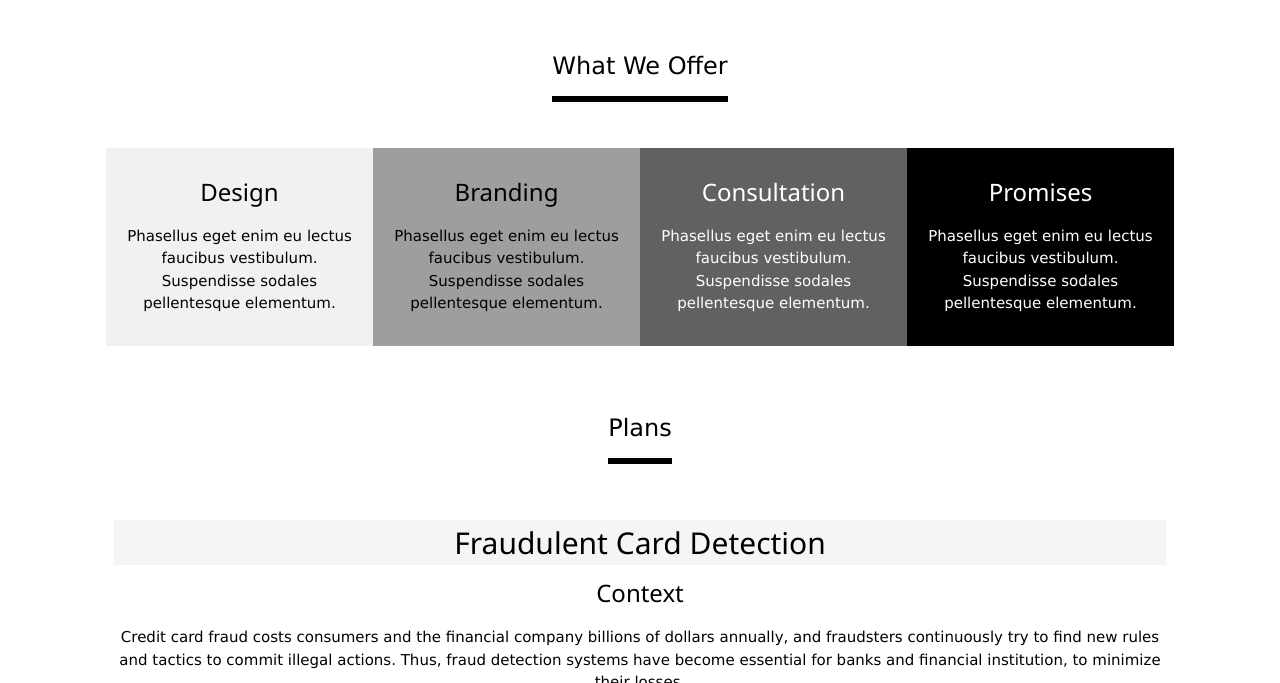
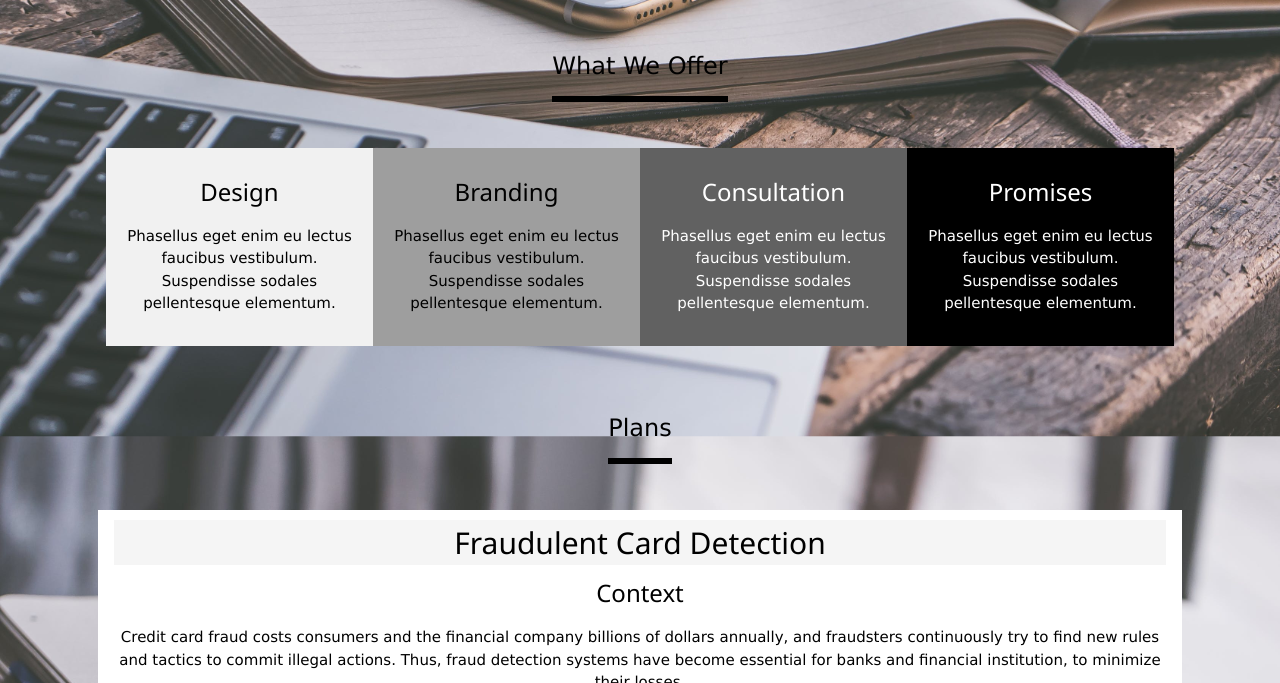
Before and after one commit to TanishqAgarwal/plutus.github.io, a plain HTML site: page index.html in a window 1280 px wide. Shown: the part 417-1100 px from the top of the page. Drawn offline with nearby package versions, Linux system fonts and the light colour scheme.

Commit message:
Update civil_styles.css

```diff
--- a/css/civil_styles.css
+++ b/css/civil_styles.css
@@ -2,3 +2,9 @@
 .mySlides {display:none}
 .w3-tag, .fa {cursor:pointer}
 .w3-tag {height:15px;width:15px;padding:0;margin-top:6px}
+
+body{
+    background: url('../Images/background1.jpeg');
+    background-attachment: fixed;
+    background-size: cover;
+}
```
